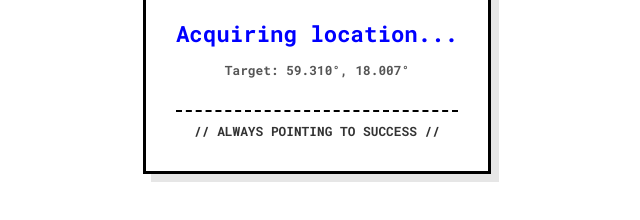
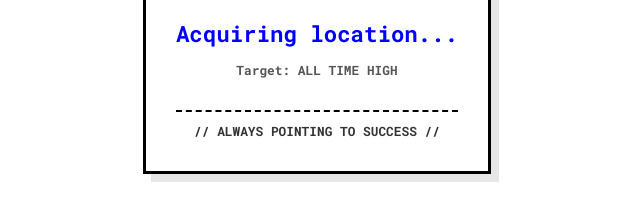
Before and after one commit to joakimhesselman/locator, a plain HTML site: page index.html in a window 1280 px wide. Shown: the part 472-692 px from the top of the page, 323-963 px from the left. Drawn offline with Linux system fonts and the light colour scheme.

Commit message:
Update index.html
Tog bort koordinater

```diff
--- a/index.html
+++ b/index.html
@@ -23,7 +23,7 @@
             </div>
             <div class="info">
                 <p id="distance">Awaiting location...</p>
-                <p id="coordinates" class="coords-info">Target: 59.310°, 18.007°</p>
+                <p id="coordinates" class="coords-info">Target: ALL TIME HIGH</p>
                 <p id="error" class="error-message"></p>
             </div>
         </main>
```
